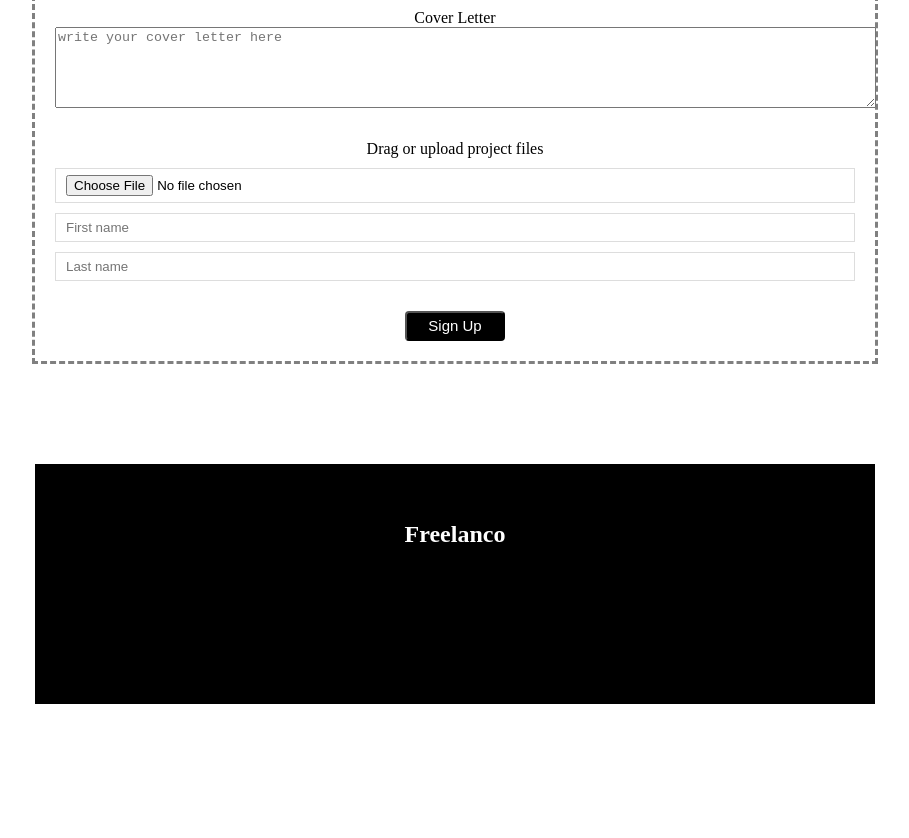
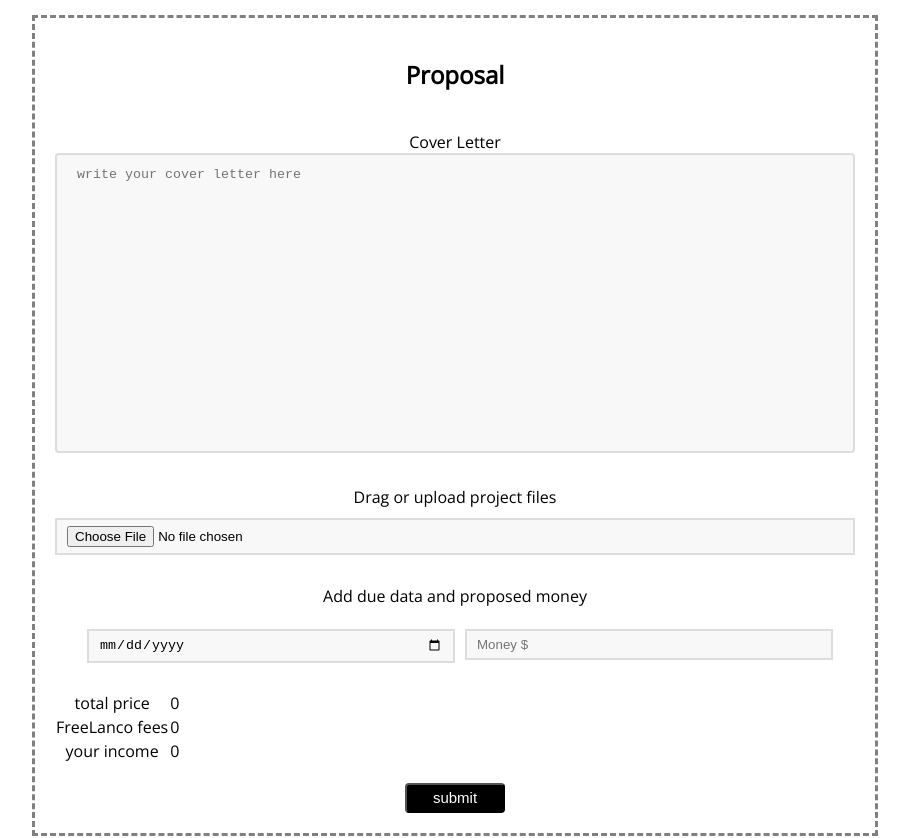
Before and after one commit to moezemara/freelance-dashboard, a React (Create React App) app: page /proposalpage in a window 1280 px wide. Shown: the part 640-1478 px from the top of the page, without its empty margins (185-1094 px from the left). Before the commit the page ends 1352 px from the top, so only its background shows below. Built offline with nearby package versions, Linux system fonts and the light colour scheme.

Commit message:
updated proposalpage and some styles

```diff
--- a/src/App.js
+++ b/src/App.js
@@ -50,6 +50,7 @@ function App() {
                 <ProfileSettings/>
               </Route>
               <Route exact path="/proposalpage">
+              <FreelancerNavbar/>
                 <ProposalPage/>
               </Route>
               <Route exact path="/browsejobs">
--- a/src/ProposalPage.js
+++ b/src/ProposalPage.js
@@ -1,3 +1,5 @@
+var totalMoney = 0;
+
 const ProposalPage = () => {
   return (
     <div>
@@ -13,13 +15,20 @@ const ProposalPage = () => {
 
       <div className="proposalpage">
         <div></div>
-            <h1>Proposal</h1>
+        <h2>Proposal</h2>
         <hr />
 
-            <label>Cover Letter<br/></label>
+        <form action="">
+          <label>
+            Cover Letter
+            <br />
+          </label>
           <div>
-                    <textarea placeholder="write your cover letter here"
-                    rows = "5" cols = "100"></textarea>
+            <textarea
+              placeholder="write your cover letter here"
+              rows="5"
+              cols="100"
+            ></textarea>
           </div>
 
           <hr />
@@ -27,21 +36,43 @@ const ProposalPage = () => {
           <div className="proposal-attachments">
             <input type="file"></input>
           </div>
+          <hr />
+          <label>
+            Add due data and proposed money <br />
+            <br />
+          </label>
+          <div className="proposal-details">
+            <input type="date" placeholder="Due Date" />
+            <input type="text" placeholder="Money $" />
+          </div>
+<hr />
 
-            <div className="proposal-details">
-                    <input type="text" style={{marginRight:10}} placeholder="First name"/>
-                    <input type="text" placeholder="Last name"/>
+
+<div className="price-card">
+    <tr>
+    <td>total price</td>
+    <td>{totalMoney}</td>
+    </tr>
+
+    <tr>
+    <td>FreeLanco fees</td>
+    <td>{totalMoney*0.2}</td>
+    </tr>
+
+    <tr>
+    <td>your income</td>
+    <td>{totalMoney*0.8}</td>
+    </tr>
+
 </div>
 
 
 
-
-            <button>Sign Up</button>
+          <button>submit</button>
+        </form>
       </div>
     </div>
-
-
   );
-}
+};
 
 export default ProposalPage;
--- a/src/index.css
+++ b/src/index.css
@@ -1,5 +1,10 @@
 @import url('https://fonts.googleapis.com/css2?family=Quicksand:wght@300;400;500;600;700&display=swap');
 @import url('https://fonts.googleapis.com/css?family=Open+Sans');
+
+
+.App{
+  font-family: "Open Sans", sans-serif;
+}
 
 .navbar{
   background-color: white;
@@ -67,13 +72,31 @@
 
   margin: 10px 0;
 
-  border: 1px solid #ddd;
+  border: 2px solid #ddd;
 
   box-sizing: border-box;
 
   display: block;
+  background-color: #f8f8f8;
 
 }
+
+
+.proposalpage textarea {
+  width: 100%;
+  height: 300px;
+  padding: 12px 20px;
+  box-sizing: border-box;
+  border: 2px solid #ddd;
+    border-radius: 4px;
+  background-color: #f8f8f8;
+  resize: none;
+}
+
+.price-card{
+
+}
+
 
 .signup button, .login button, .postjob button, .proposalpage button, .profilesettings button{
   margin-top: 10px;
@@ -84,6 +107,13 @@
   border-radius: 4px;
   color: white;
   background-color: black;
+}
+.proposal-details input {
+  background-color: #f8f8f8;
+  align-items: left;
+  width: 46%;
+  margin: 0px 0px 0px 10px;
+  display: inline-block;
 }
 
 .jobcard{
@@ -146,6 +176,7 @@
   content: 'Select some files';
   display: inline-block;
   background: linear-gradient(top, #f9f9f9, #e3e3e3);
+  background-color: #f8f8f8;
   border: 1px dashed rgb(0, 0, 0);
   border-radius: 50px;
   padding: 20px 30px;
@@ -164,7 +195,7 @@ hr {
 
 .propsalarea textarea {
   width: 100%;
-  height: 150px;
+  height: 200px;
   padding: 12px 20px;
   box-sizing: border-box;
   border: 2px solid #ccc;
@@ -295,6 +326,7 @@ display: block;
 }
 #join-client-freelancer input {
   margin: px 0px 0px 20px;
+  background-color: #f8f8f8;
 }
 .different-skills table{
   width: 100%;
```
Lines whose indentation alone changed are shown as unchanged.
